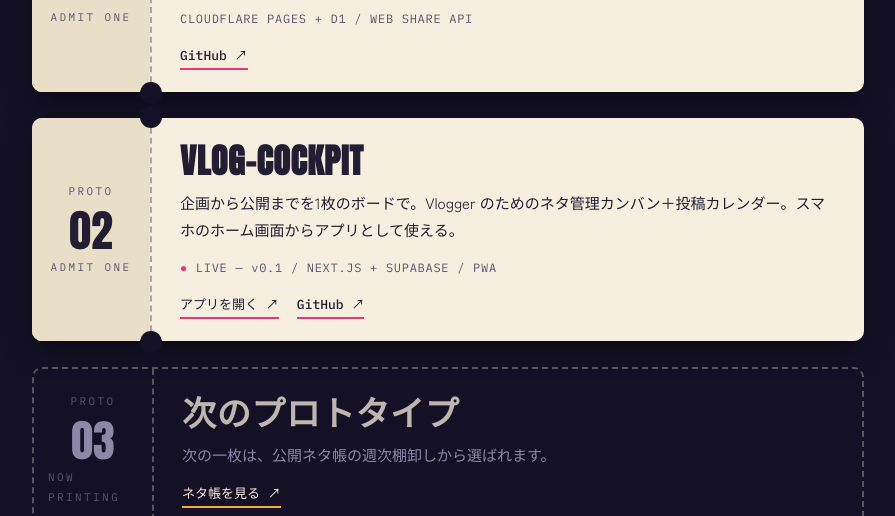
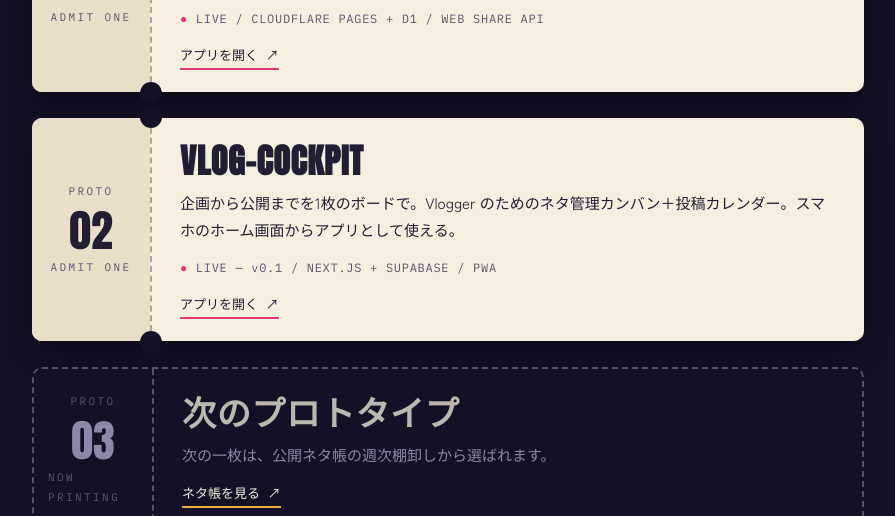
Before and after one commit to inai17ibar/entertainment-ai-lab, a plain HTML site: page docs/index.html in a window 1280 px wide. Shown: the part 771-1287 px from the top of the page, without its empty margins (192-1087 px from the left). Drawn offline with Linux system fonts and the light colour scheme.

Commit message:
AFTERPOST を Cloudflare Pages で公開し、看板のリンクを Live に差し替え
- Prototype #1 AFTERPOST: https://after-post.pages.dev へのリンクを掲載
- 両アプリの GitHub リポジトリを private 化したため、GitHub リンクを撤去
- .wrangler/ を gitignore に追加

Co-Authored-By: Claude Fable 5 <noreply@anthropic.com>

```diff
--- a/docs/index.html
+++ b/docs/index.html
@@ -284,8 +284,8 @@
       <div class="tbody">
         <h2>Afterpost</h2>
         <p class="desc">ライブ終演後の「たのしかった」をそのままシェアカードに。感想を書くだけでカードが仕上がり、Xへ投稿できるファン向けツール。運営へのフィードバック導線つき。</p>
-        <p class="meta">CLOUDFLARE PAGES + D1 / WEB SHARE API</p>
-        <p class="links"><a href="https://github.com/inai17ibar/after-post">GitHub ↗</a></p>
+        <p class="meta"><span class="live-dot">●</span> LIVE / CLOUDFLARE PAGES + D1 / WEB SHARE API</p>
+        <p class="links"><a href="https://after-post.pages.dev">アプリを開く ↗</a></p>
       </div>
     </article>
 
@@ -299,7 +299,7 @@
         <h2>Vlog-Cockpit</h2>
         <p class="desc">企画から公開までを1枚のボードで。Vlogger のためのネタ管理カンバン＋投稿カレンダー。スマホのホーム画面からアプリとして使える。</p>
         <p class="meta"><span class="live-dot">●</span> LIVE — v0.1 / NEXT.JS + SUPABASE / PWA</p>
-        <p class="links"><a href="https://vlog-cockpit.vercel.app">アプリを開く ↗</a><a href="https://github.com/inai17ibar/vlog-cockpit">GitHub ↗</a></p>
+        <p class="links"><a href="https://vlog-cockpit.vercel.app">アプリを開く ↗</a></p>
       </div>
     </article>
 
```
Also changed, not shown: 2 other files.
